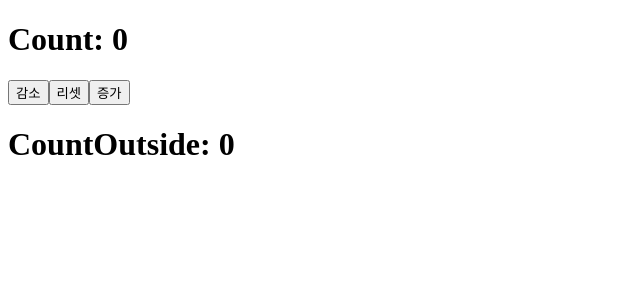
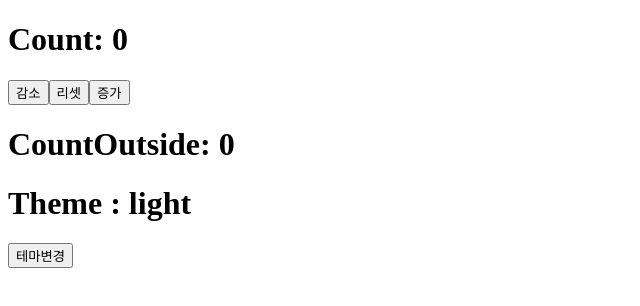
Before and after one commit to jieun-107/react-study, a React (Vite) app: page / in a window 1280 px wide. Shown: the top 306 px of the page, without its empty margins (0-640 px from the left). Built offline with nearby package versions, Linux system fonts and the light colour scheme.

Commit message:
context API 2개 적용

```diff
--- a/src/components/section13/CountButton.tsx
+++ b/src/components/section13/CountButton.tsx
@@ -1,4 +1,4 @@
-import { useCounterAction } from "../context/counter/useCounter";
+import { useCounterAction } from "../../context/counter/useCounter";
 
 export default function CountButton() {
   const countDispatch = useCounterAction();
--- a/src/components/section13/CountDisplay.tsx
+++ b/src/components/section13/CountDisplay.tsx
@@ -1,4 +1,4 @@
-import { useCounter } from "../context/counter/useCounter";
+import { useCounter } from "../../context/counter/useCounter";
 
 export default function CountDisplay() {
   const { count } = useCounter();
--- a/src/components/section13/CountOutside.tsx
+++ b/src/components/section13/CountOutside.tsx
@@ -1,4 +1,4 @@
-import { useCounter } from "../context/counter/useCounter";
+import { useCounter } from "../../context/counter/useCounter";
 
 export default function CountOutside() {
   const { count } = useCounter();
--- a/src/components/section13/Ex01.tsx
+++ b/src/components/section13/Ex01.tsx
@@ -1,14 +1,21 @@
 import Count from "./Count";
 import CountOutside from "./CountOutside";
-import CounterProvider from "../context/counter/CounterProvider";
+import ThemeProvider from "../../context/theme/ThemeProvider";
+import Theme from "./Theme";
+import ThemeButton from "./ThemeButton";
+import CounterProvider from "../../context/counter/CounterProvider";
 
 export default function Ex01() {
   return (
     <>
-      <CounterProvider>
-        <Count />
-        <CountOutside />
-      </CounterProvider>
+      <ThemeProvider>
+        <CounterProvider>
+          <Count />
+          <CountOutside />
+          <Theme />
+          <ThemeButton />
+        </CounterProvider>
+      </ThemeProvider>
     </>
   );
 }
--- /dev/null
+++ b/src/components/section13/Theme.tsx
@@ -0,0 +1,10 @@
+import { useTheme } from "../../context/theme/useTheme"
+
+export default function Theme() {
+  const { theme } = useTheme();
+  return (
+    <>
+      <h1>Theme : {theme}</h1>
+    </>
+  )
+}
--- /dev/null
+++ b/src/components/section13/ThemeButton.tsx
@@ -0,0 +1,11 @@
+import { useThemeAction } from "../../context/theme/useTheme"
+
+export default function ThemeButton() {
+  const { changeTheme } = useThemeAction();
+  console.log("ThemeButton");
+  return (
+    <>
+      <button onClick={changeTheme}>테마변경</button>
+    </>
+  )
+}
--- a/src/components/context/counter/CounterProvider.tsx
+++ b/src/context/counter/CounterProvider.tsx
@@ -1,6 +1,6 @@
 import { useReducer } from "react";
 import { CounterContext, CounterContextAction } from "./CounterContext";
-import counterReducer from "../../../reducer/counterReducer";
+import counterReducer from "../../reducer/counterReducer";
 
 export default function CounterProvider({
   children,
--- /dev/null
+++ b/src/context/theme/ThemeContext.ts
@@ -0,0 +1,10 @@
+import { createContext } from "react";
+
+type ThemeContextType = {
+  theme: string;
+}
+type ThemeContextActionType = {
+  changeTheme: () => void;
+}
+export const ThemeContext = createContext<ThemeContextType | null>(null);
+export const ThemeContextAction = createContext<ThemeContextActionType | null>(null);
--- /dev/null
+++ b/src/context/theme/ThemeProvider.tsx
@@ -0,0 +1,21 @@
+import { useMemo, useState } from "react";
+import { ThemeContext, ThemeContextAction } from "./ThemeContext";
+
+export default function ThemeProvider({
+  children,
+}: {
+  children: React.ReactNode;
+}) {
+  const [theme, setTheme] = useState("light");
+  const changeTheme = () => {
+    setTheme((theme) => (theme === "light" ? "dark" : "light"));
+  };
+  const memoization = useMemo(() => ({ changeTheme }), []);
+  return (
+    <>
+      <ThemeContextAction value={memoization}>
+        <ThemeContext value={{ theme }}>{children}</ThemeContext>
+      </ThemeContextAction>
+    </>
+  );
+}
--- /dev/null
+++ b/src/context/theme/useTheme.ts
@@ -0,0 +1,18 @@
+import { useContext } from "react";
+import { ThemeContext, ThemeContextAction } from "./ThemeContext";
+
+export function useTheme() {
+  const context = useContext(ThemeContext);
+  if (!context) {
+    throw new Error("useContext는 CounterProvider 안에서만 사용가능합니다.");
+  }
+  return context;
+}
+
+export  function useThemeAction() {
+  const context = useContext(ThemeContextAction);
+  if (!context) {
+    throw new Error("useContext는 CounterProvider 안에서만 사용가능합니다.");
+  }
+  return context;
+}
```
Also changed, not shown: src/context/counter/CounterContext.ts (renamed from src/components/context/counter/CounterContext.ts), src/context/counter/useCounter.ts (renamed from src/components/context/counter/useCounter.ts).
